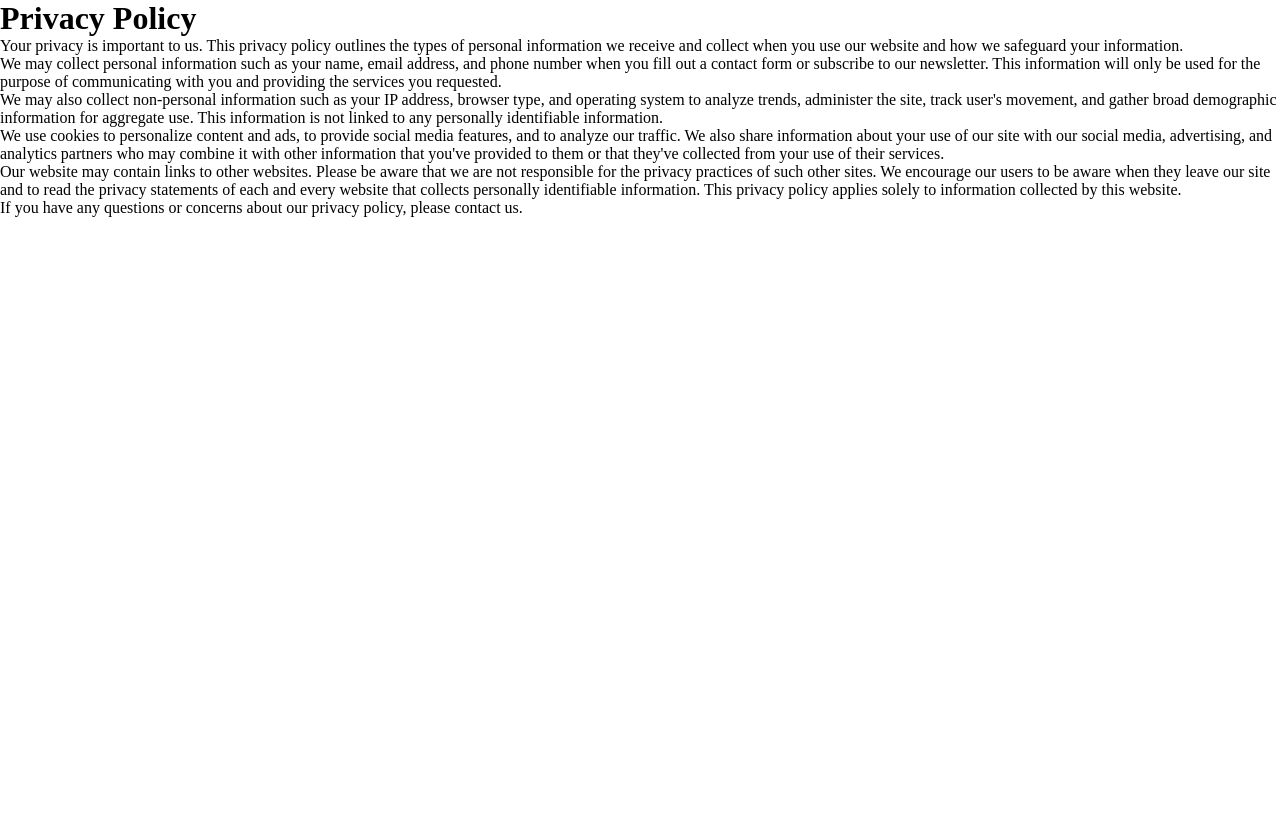
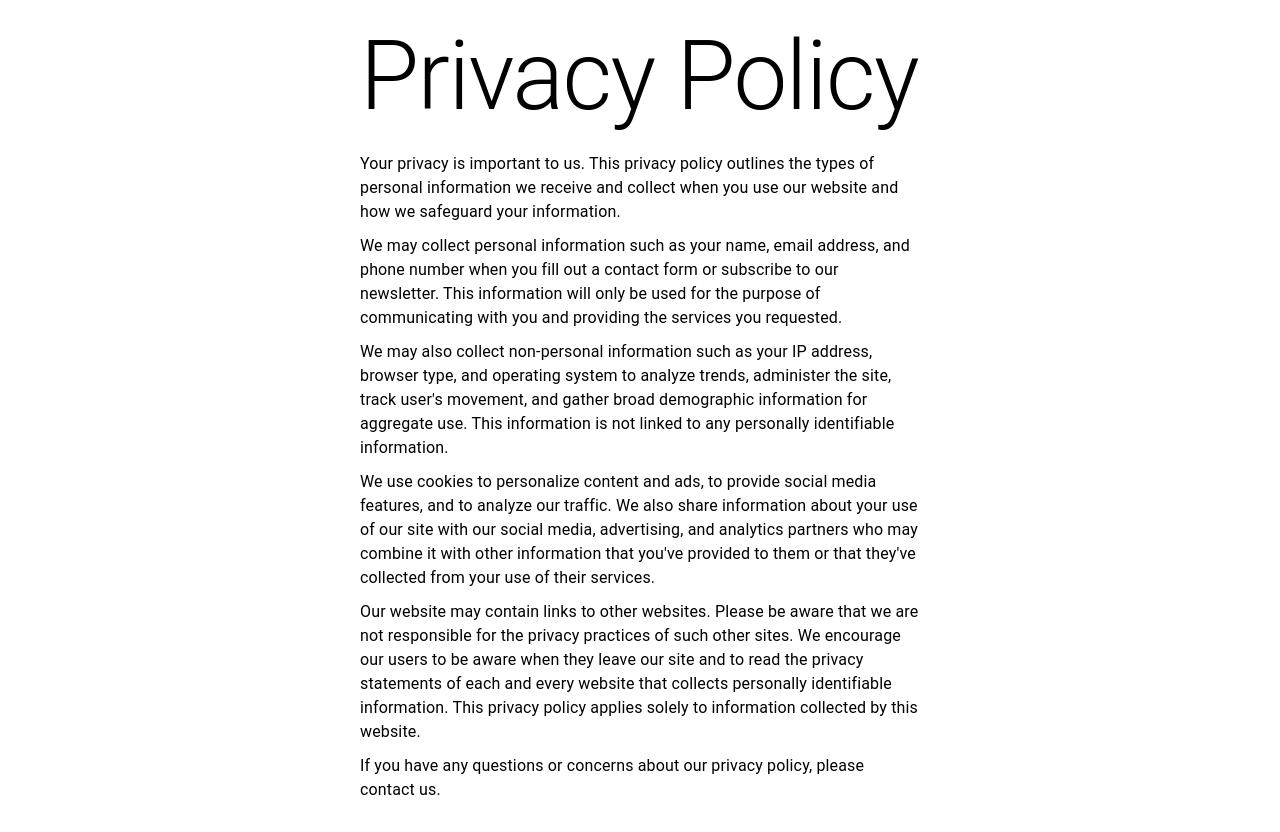
Before and after one commit to ajaygb01/nextjs-portfolio, a Next.js app: page /privacy in a window 1280 px wide. Before the commit the page ends 800 px from the top, so only its background shows below. Built offline with nearby package versions, Linux system fonts and the light colour scheme.

Commit message:
adding mui

```diff
--- a/pages/privacy.tsx
+++ b/pages/privacy.tsx
@@ -1,37 +1,40 @@
 import React from 'react'
+import { Typography, Box } from '@mui/material'
 
 const PrivacyPage: React.FC = () => {
     return (
-        <div>
-            <h1>Privacy Policy</h1>
-            <p>
+        <Box sx={{ maxWidth: 600, margin: '0 auto', padding: '20px' }}>
+            <Typography variant="h1" sx={{ marginBottom: '20px' }}>
+                Privacy Policy
+            </Typography>
+            <Typography variant="body1" sx={{ marginBottom: '10px' }}>
                 Your privacy is important to us. This privacy policy outlines
                 the types of personal information we receive and collect when
                 you use our website and how we safeguard your information.
-            </p>
-            <p>
+            </Typography>
+            <Typography variant="body1" sx={{ marginBottom: '10px' }}>
                 We may collect personal information such as your name, email
                 address, and phone number when you fill out a contact form or
                 subscribe to our newsletter. This information will only be used
                 for the purpose of communicating with you and providing the
                 services you requested.
-            </p>
-            <p>
+            </Typography>
+            <Typography variant="body1" sx={{ marginBottom: '10px' }}>
                 We may also collect non-personal information such as your IP
                 address, browser type, and operating system to analyze trends,
                 administer the site, track user's movement, and gather broad
                 demographic information for aggregate use. This information is
                 not linked to any personally identifiable information.
-            </p>
-            <p>
+            </Typography>
+            <Typography variant="body1" sx={{ marginBottom: '10px' }}>
                 We use cookies to personalize content and ads, to provide social
                 media features, and to analyze our traffic. We also share
                 information about your use of our site with our social media,
                 advertising, and analytics partners who may combine it with
                 other information that you've provided to them or that they've
                 collected from your use of their services.
-            </p>
-            <p>
+            </Typography>
+            <Typography variant="body1" sx={{ marginBottom: '10px' }}>
                 Our website may contain links to other websites. Please be aware
                 that we are not responsible for the privacy practices of such
                 other sites. We encourage our users to be aware when they leave
@@ -39,12 +42,12 @@ const PrivacyPage: React.FC = () => {
                 website that collects personally identifiable information. This
                 privacy policy applies solely to information collected by this
                 website.
-            </p>
-            <p>
+            </Typography>
+            <Typography variant="body1" sx={{ marginBottom: '10px' }}>
                 If you have any questions or concerns about our privacy policy,
                 please contact us.
-            </p>
-        </div>
+            </Typography>
+        </Box>
     )
 }
 
```
